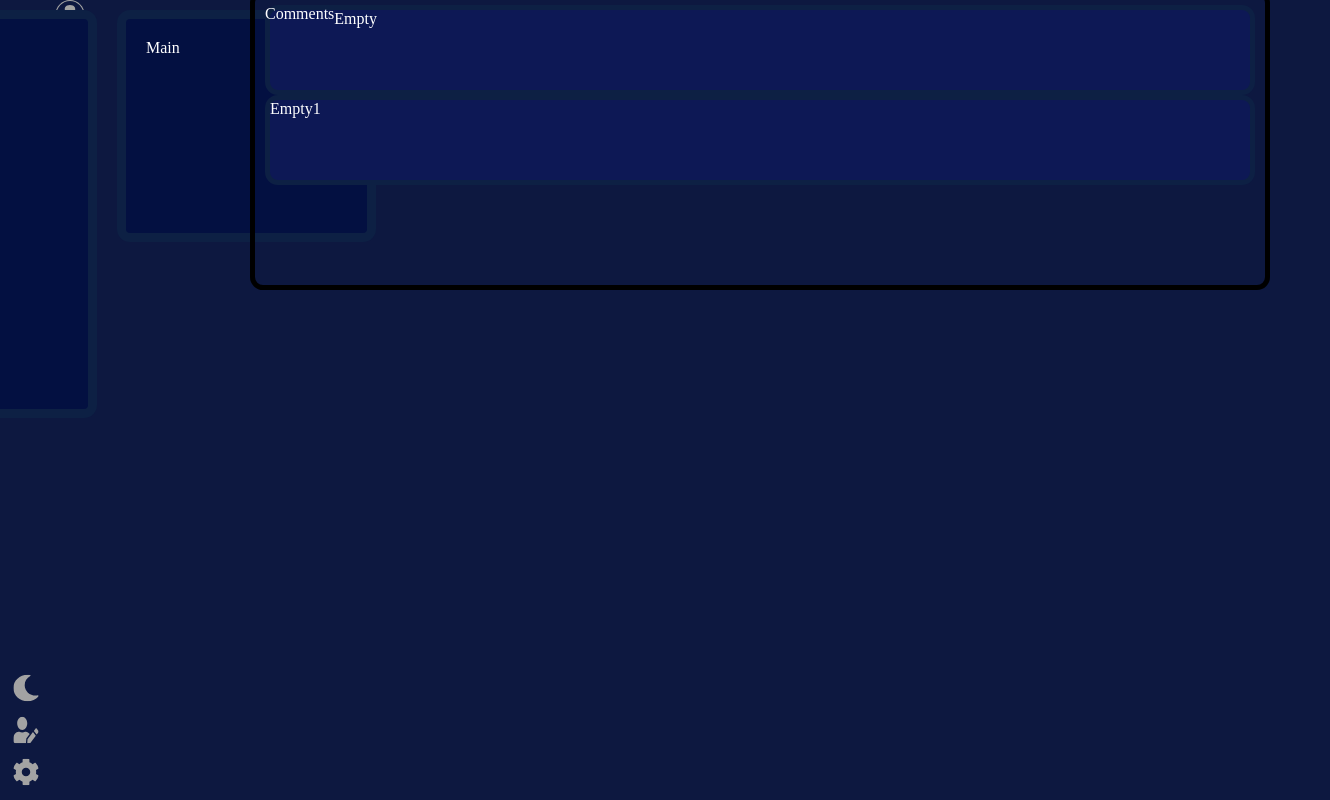
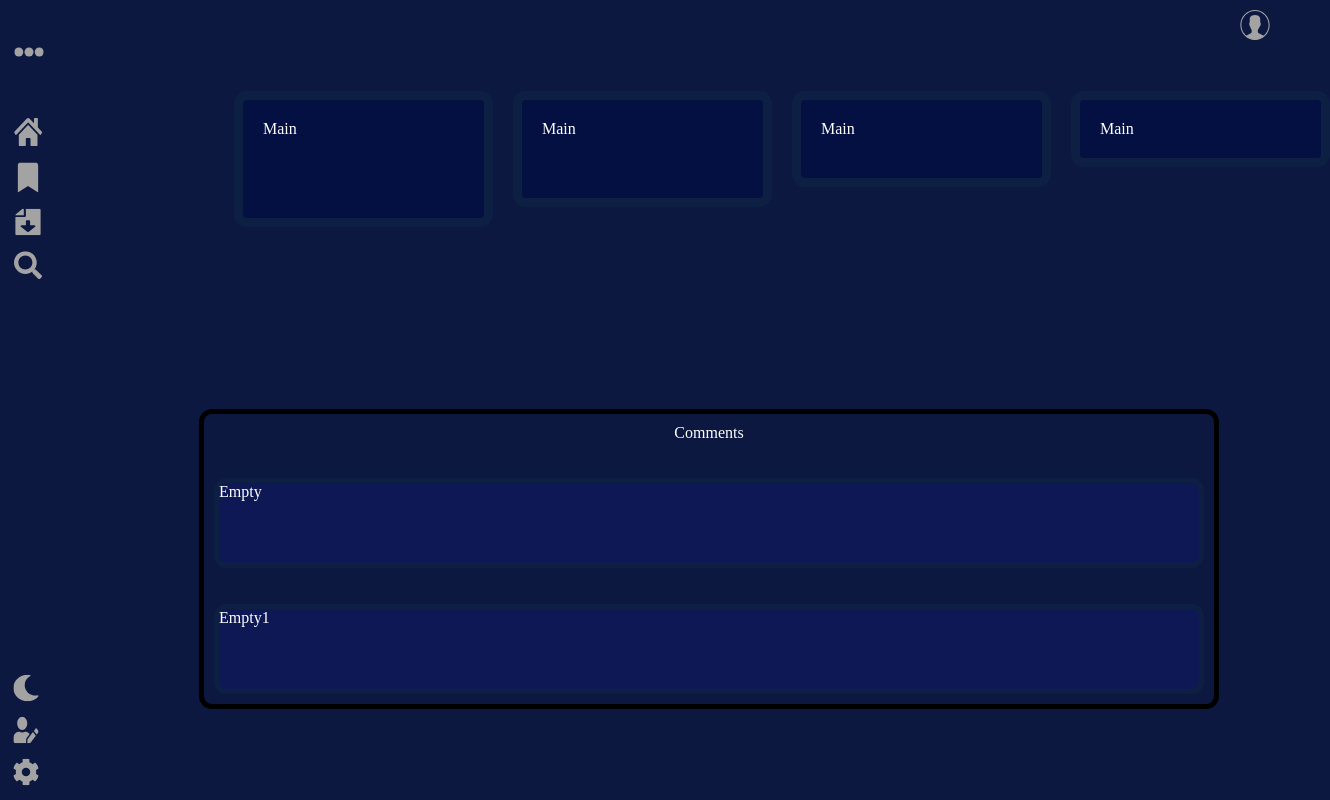
Before and after one commit to Webodle/Layout, a plain HTML site: page index.html in a window 1280 px wide. Shown: the whole page, 1330 px wide, since content can reach past the window. Drawn offline with Linux system fonts and the light colour scheme.

Commit message:
Update style.css

```diff
--- a/styles/style.css
+++ b/styles/style.css
@@ -57,13 +57,16 @@
   }
 /*Prabenn codes*/
   .container {
-    width: 98%;
+    width: 90%;
     height: 100vh;
     padding: 50px;
     float: center;
     display: -webkit-box;
     display: -ms-flexbox;
     display: flex;
+    flex-direction: column;
+    justify-content: space-around;
+    align-items: center;
     z-index: 0;
   padding: 0px;
   margin: 0px;
@@ -130,6 +133,10 @@
     border: 5px solid black;
     border-radius: 13px;
     color: #fff;
+    display: flex;
+	flex-direction: column;
+	justify-content: space-between;
+	align-items: center;
 }
 
   .container .container__comment p {
@@ -145,6 +152,12 @@
   }
   }
 /*bishal codes*/
+.bishal
+{
+	 position: fixed;
+    right	: 0;
+    top: 0;
+}
 .accountbox{
   position: absolute;
   top: 10px;
```
